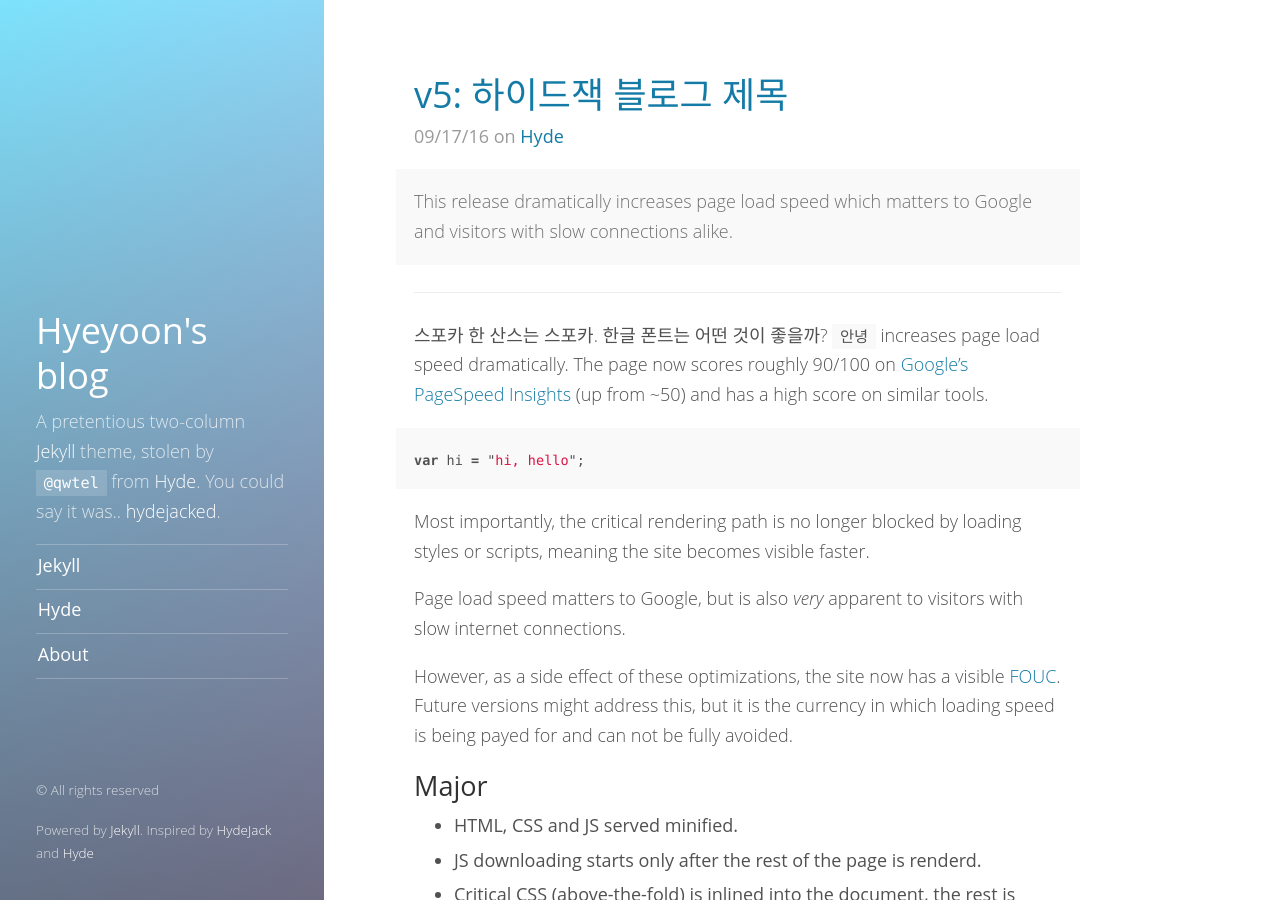
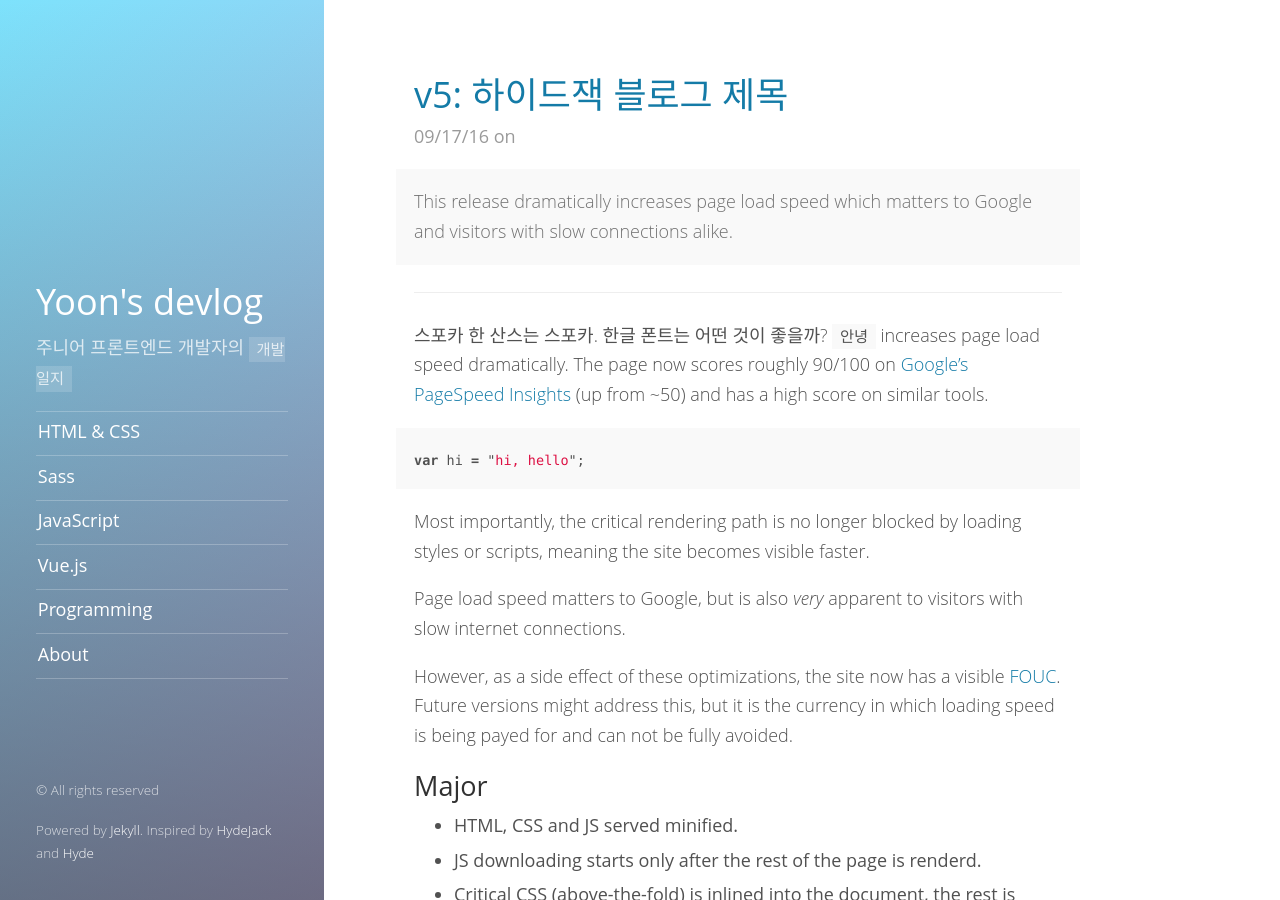
Before and after one commit to hyeyoon/blog, a Jekyll site: the page built from index.html, in a window 1280 px wide and 900 px high. Built offline with Jekyll 4.4.1, drawn with Linux system fonts in a browser that asks for light colours; some web fonts are replaced; the list of posts is cut into pages by our own code.

Commit message:
Add tags

```diff
--- a/_config.yml
+++ b/_config.yml
@@ -13,7 +13,7 @@
 # i.e. `http://<username>.github.io`
 baseurl:             /blog
 
-title:               Hyeyoon's blog
+title:               Yoon's devlog
 
 # Pagination
 paginate:            5
@@ -21,12 +21,10 @@
 
 # Markdown enabled, however don't use more than one paragraph (enforced by `>`)
 description:         >
-  A pretentious two-column [Jekyll](http://jekyllrb.com/) theme, stolen by [`@qwtel`{:style="background: rgba(255, 255, 255, 0.15)"}](https://twitter.com/qwtel)
-  from [Hyde](http://hyde.getpoole.com).
-  You could say it was.. [hydejacked](http://media3.giphy.com/media/makedRIckZBW8/giphy.gif).
+  주니어 프론트엔드 개발자의 `개발일지`{:style="background: rgba(255, 255, 255, 0.15)"}
 
 # The tags listed as entries in the sidebar
-sidebar_tags:        [jekyll, hyde]
+sidebar_tags:        [html_css, sass, javascript, vue, programming]
 
 # Fallback image and color if not overwritten for tag or post
 image:
@@ -48,8 +46,6 @@
   # Markdown enabled, can use multiple paragraphs (enabled by `|`)
   about:             |
     Hi, I'm Hyeyoon.
-    I just [wanted a short username](http://qwtel.com/how-to-find-a-short-username) and that one happened to be available.
-    Read my thoughts on [#software](http://qwtel.com/tag/software) and [#cryptoeconomics](http://qwtel.com/tag/cryptoeconomics).
 
   # Social media icons in sidebar
   # Comment/uncommet to show/hide
```
Also changed, not shown: _data/tags.yml (+25 -4 lines), _posts/2012-02-06-whats-jekyll.md (+1 -1 lines), tag/html_css.md (added, +5 -0 lines), tag/hyde.md (deleted, +0 -5 lines), tag/javascript.md (added, +5 -0 lines), tag/jekyll.md (deleted, +0 -5 lines), tag/programming.md (added, +5 -0 lines), tag/sass.md (added, +5 -0 lines), tag/vue.md (added, +5 -0 lines).
